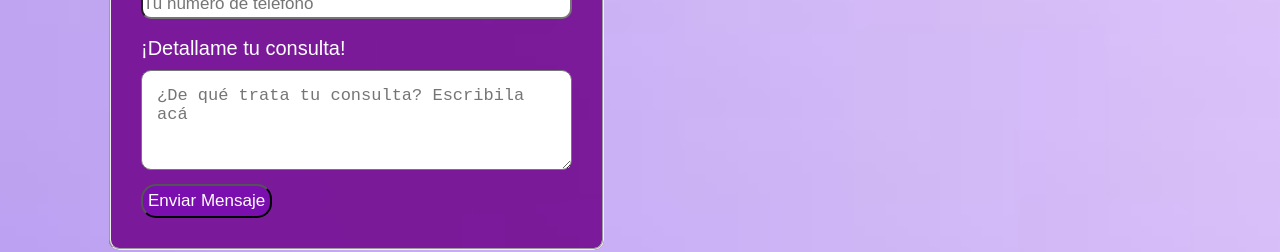
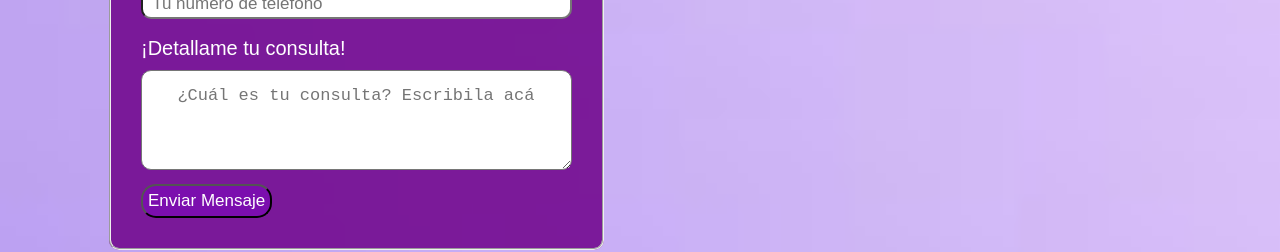
Before and after one commit to memecita/Portfolio-Romero-Angeles, a plain HTML site: page index.html in a window 1280 px wide. Shown: the part 3878-4130 px from the top of the page. Drawn offline with Linux system fonts and the light colour scheme.

Commit message:
Refactor index.html structure and content

```diff
--- a/index.html
+++ b/index.html
@@ -128,25 +128,25 @@
                             <label>
                                 <br>
                                 <p>Tu nombre.</p>
-                                <input style="margin-top: 10px;" type="text" name="nombre" placeholder="Tu nombre completo">
+                                <input style="margin-top: 10px;" type="text" name="nombre" placeholder="  Tu nombre completo">
                             </label>
                             <br>
                             <label>
                                 <br>
                                 <p>Tu Correo.</p>
-                                <input style="margin-top: 10px;" type="email" name="email" placeholder="ejemplo@correo.com">
+                                <input style="margin-top: 10px;" type="email" name="email" placeholder="  ejemplo@correo.com">
                             </label>
                             <br>
                             <label>
                                 <br>
                                 <p>Tu Whatsapp.</p>
-                                <input style="margin-top: 10px;" type="number" name="number" placeholder="Tu número de telefono">
+                                <input style="margin-top: 10px;" type="number" name="number" placeholder="  Tu número de telefono">
                             </label>
                             <br>
                             <label>
                                 <br>
                                 <p>¡Detallame tu consulta!</p>
-                                <textarea name="message" style="margin-top: 5px;" placeholder="¿De qué trata tu consulta? Escribila acá"></textarea>
+                                <textarea name="message" style="margin-top: 5px;" placeholder="  ¿Cuál es tu consulta? Escribila acá"></textarea>
                             </label>
                             <button type="submit" style="font-family: sans-serif; border-radius: 15px; color: var(--blancooo); background-color: var(--violeta); font-size: 17px; padding: 5px; margin-top: 10px;">Enviar Mensaje</button>
                         </fieldset>
```
